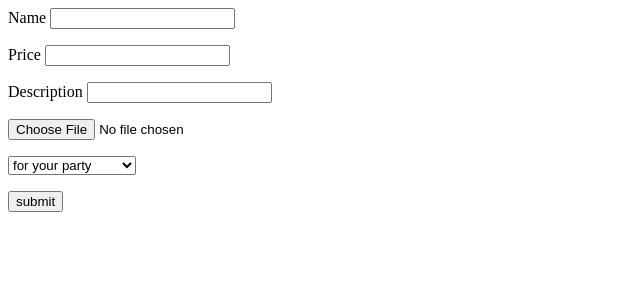
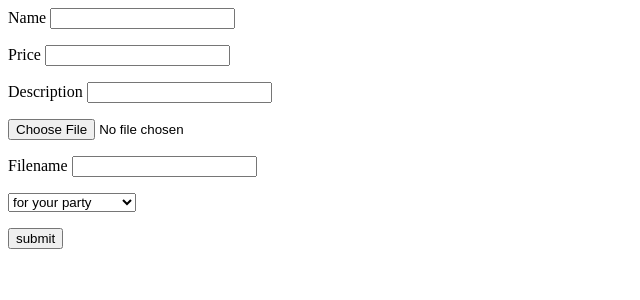
Before and after one commit to cgetzen/divesb_upload, a Flask app: page / in a window 1280 px wide. Shown: the top 300 px of the page, without its empty margins (0-640 px from the left). Run offline with Flask 2, Linux system fonts and the light colour scheme.

Commit message:
Added change of filename for organizational purposes

```diff
--- a/app.py
+++ b/app.py
@@ -52,7 +52,7 @@ def result():
    if request.method == 'POST':
       result = request.form
       f = request.files['image']
-
+      f.filename = result['filename'] + f.filename[-4:]
       print(f)
 
       download_json()
--- a/templates/form.html
+++ b/templates/form.html
@@ -5,6 +5,7 @@
       <p>Price <input type = "text" name = "price" /></p>
       <p>Description <input type = "text" name = "description" /></p>
       <p><input type="file" name="image" accept="camera/*" capture="environment"></p>
+      <p>Filename <input type = "text" name = "filename" /></p>
       <p>
         <select name = "Category">
           <option value="for your party">for your party</option>
```
